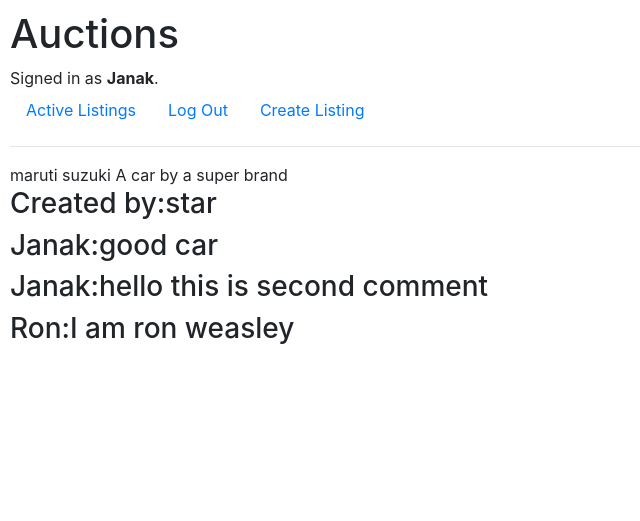
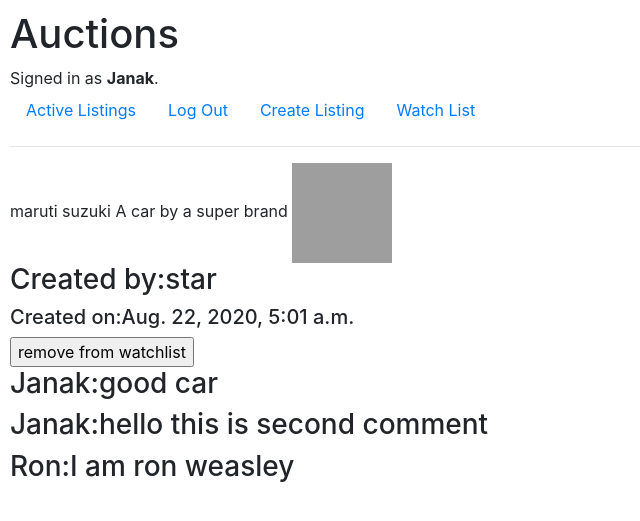
Before and after one commit to JanakSharma2055/cs50_commerce, a Django app: page /1 in a window 1280 px wide. Shown: the top 521 px of the page, without its empty margins (0-640 px from the left). Run offline with Django 3.2, Linux system fonts and the light colour scheme; the first user in the database is signed in; data comes from the database, SQL or seed files in the repository; some libraries are stand-ins or nearby versions; grey boxes are pictures that could not be loaded.

Commit message:
watchlist feature implemented

```diff
--- a/auctions/admin.py
+++ b/auctions/admin.py
@@ -1,5 +1,5 @@
 from django.contrib import admin
-from .models import User,AuctionListings,Bid,Comment
+from .models import User,AuctionListings,Bid,Comment,WatchList
 
 # Register your models here.
 admin.site.register(User)
@@ -9,3 +9,5 @@ admin.site.register(AuctionListings)
 admin.site.register(Bid)
 
 admin.site.register(Comment)
+
+admin.site.register(WatchList)
--- a/auctions/models.py
+++ b/auctions/models.py
@@ -33,3 +33,7 @@ class Comment(models.Model):
 
     def __str__(self):
         return f"{self.commented_by.username}:{self.comment}"
+
+class WatchList(models.Model):
+    added_by=models.ForeignKey(User ,on_delete=models.PROTECT,related_name="added_by")
+    added_item=models.ForeignKey(AuctionListings,on_delete=models.PROTECT,related_name="added_item")
--- a/auctions/static/auctions/styles.css
+++ b/auctions/static/auctions/styles.css
@@ -1,3 +1,21 @@
 body {
     padding: 10px;
 }
+a{
+    display: block;
+    text-decoration: none;
+}
+img{
+    width: 100px;
+    height: 100px;
+}
+.mcard{
+    border: 1px solid blanchedalmond;
+    background: teal;
+    border-radius: 10px;
+    padding: 10px;
+    margin: 10px;
+    text-decoration: none;
+    color: wheat;
+    display: flex;
+}
--- a/auctions/templates/auctions/layout.html
+++ b/auctions/templates/auctions/layout.html
@@ -27,6 +27,9 @@
                 <li class="nav-item">
                     <a href="{% url 'create_listing'%}" class="nav-link">Create Listing</a>
                 </li>
+                <li class="nav-item">
+                    <a href="{% url 'watch_list' %}" class="nav-link">Watch List</a>
+                </li>
             {% else %}
                 <li class="nav-item">
                     <a class="nav-link" href="{% url 'login' %}">Log In</a>
--- a/auctions/templates/auctions/listingItem.html
+++ b/auctions/templates/auctions/listingItem.html
@@ -1,7 +1,17 @@
 {% extends "auctions/layout.html" %}
 {% block body %}
 {{details}}
+<img src="{{details.img_url}}" alt="Image">
 <h3>Created by:{{details.user.username}}</h3>
+<h5>Created on:{{details.date}}</h5>
+{% if user.is_authenticated %}
+<form action="{% url 'listingItem' details.id%}" method="POST">
+    {% csrf_token %}
+    <input type="submit" value="{{message}}"name="addOrRemove">
+</form>
+
+
+{% endif %}
 
 
 {% for comment in comments %}
--- a/auctions/urls.py
+++ b/auctions/urls.py
@@ -8,5 +8,7 @@ urlpatterns = [
     path("logout", views.logout_view, name="logout"),
     path("register", views.register, name="register"),
     path("<int:item_id>",views.listingItem,name="listingItem"),
-    path("create_listing",views.createListing,name="create_listing")
+    path("create_listing",views.createListing,name="create_listing"),
+    path("watchList",views.watchList,name="watch_list"),
+
 ]
--- a/auctions/views.py
+++ b/auctions/views.py
@@ -5,7 +5,7 @@ from django.shortcuts import render
 from django.urls import reverse
 from django import forms
 
-from .models import User,AuctionListings,Comment,Bid
+from .models import User,AuctionListings,Comment,Bid,WatchList
 
 #for creating new active listing
 class listingForm(forms.Form):
@@ -24,9 +24,42 @@ def index(request):
 
 def listingItem(request,item_id):
     item=AuctionListings.objects.get(pk=item_id)
+    try:
+        watchlist=WatchList.objects.get(added_item=item)
+        message="remove from watchlist"
+    except WatchList.DoesNotExist:
+        message="add to watchList"
+
+    if request.method=="POST":
+        if request.POST["addOrRemove"]=="add to watchList":
+            watchListitem=WatchList(added_by=request.user,added_item=AuctionListings(pk=item_id))
+            watchListitem.save()
+            print(WatchList.objects.all())
+            return render(request,"auctions/listingItem.html",{
+               "details":item,
+                "comments":Comment.objects.filter(commented_on=item),
+                "message":"remove from watchlist"
+
+
+                 })
+        elif request.POST["addOrRemove"]=="remove from watchlist":
+            WatchList.objects.filter(added_item=item).delete()
+            return render(request,"auctions/listingItem.html",{
+               "details":item,
+                "comments":Comment.objects.filter(commented_on=item),
+                "message":"add to watchList"
+
+
+                 })
+
+
+
+
+
     return render(request,"auctions/listingItem.html",{
         "details":item,
-        "comments":Comment.objects.filter(commented_on=item)
+        "comments":Comment.objects.filter(commented_on=item),
+        "message":message
 
 
     })
@@ -53,6 +86,21 @@ def createListing(request):
     return render(request,"auctions/createListing.html",{
         "forms":listingForm()
     })
+
+
+
+def watchList(request):
+    items=WatchList.objects.filter(added_by=request.user)
+
+    return render(request,"auctions/watchList.html",{
+        "watchListItems":items
+    })
+
+
+
+
+
+
 
 
 
```
Also changed, not shown: auctions/templates/auctions/index.html (+10 -5 lines), auctions/templates/auctions/watchList.html (added, +23 -0 lines), auctions/migrations/0003_watchlist.py (added), db.sqlite3.
